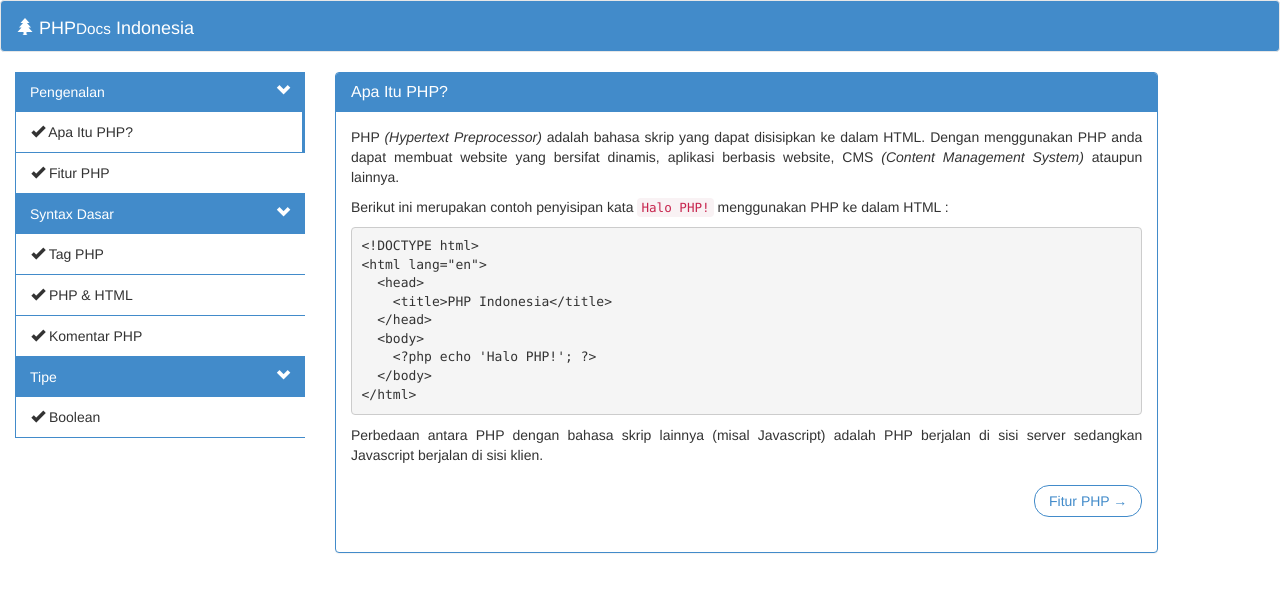
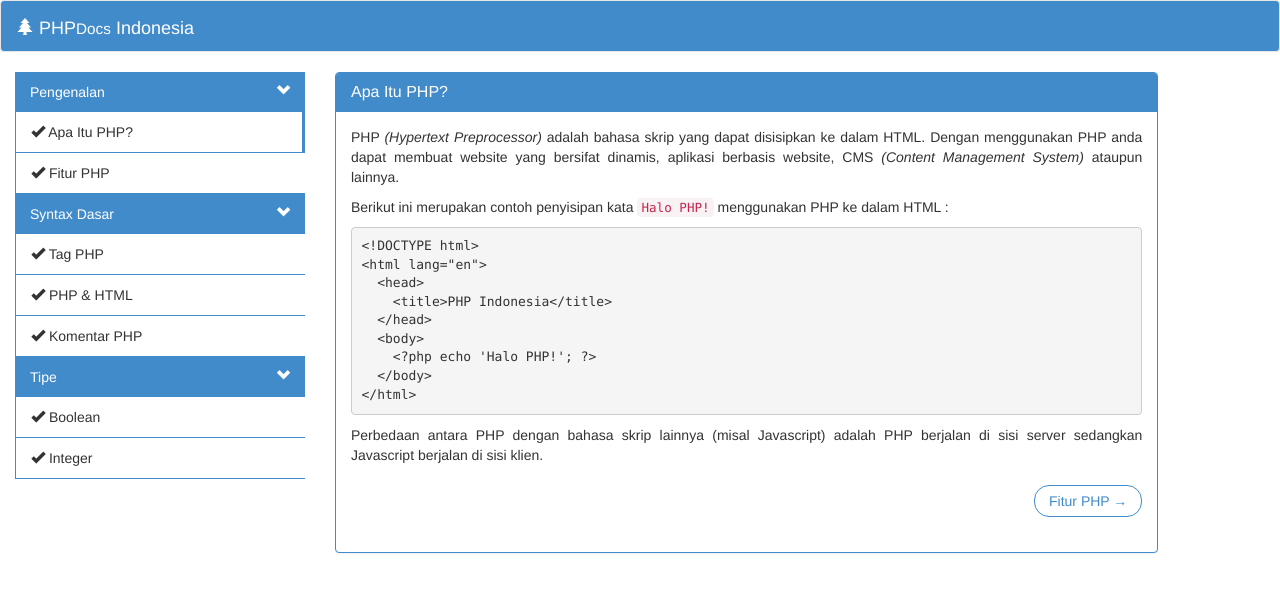
Before and after one commit to brondong/phpid, a Jekyll site: the page built from index.html, in a window 1280 px wide. Shown: the top 592 px of the page. Built offline with Jekyll 4.4.1, drawn with Linux system fonts in a browser that asks for light colours; Markdown is read by kramdown in place of the engine named in the settings.

Commit message:
tambah menu integer

```diff
--- a/_includes/menu.html
+++ b/_includes/menu.html
@@ -102,6 +102,16 @@
           </a>
         </li>
 
+         {% if page.uri == 'integer' %}
+          <li class="active">
+        {% else %}
+          <li>
+        {% endif %}
+          <a href="{{ site.baseurl }}/tipe/integer">
+            <span class="glyphicon glyphicon-ok"></span> Integer
+          </a>
+        </li>
+
       </ul>
       <!-- /.nav-child -->
     <!-- /tipe -->
```
